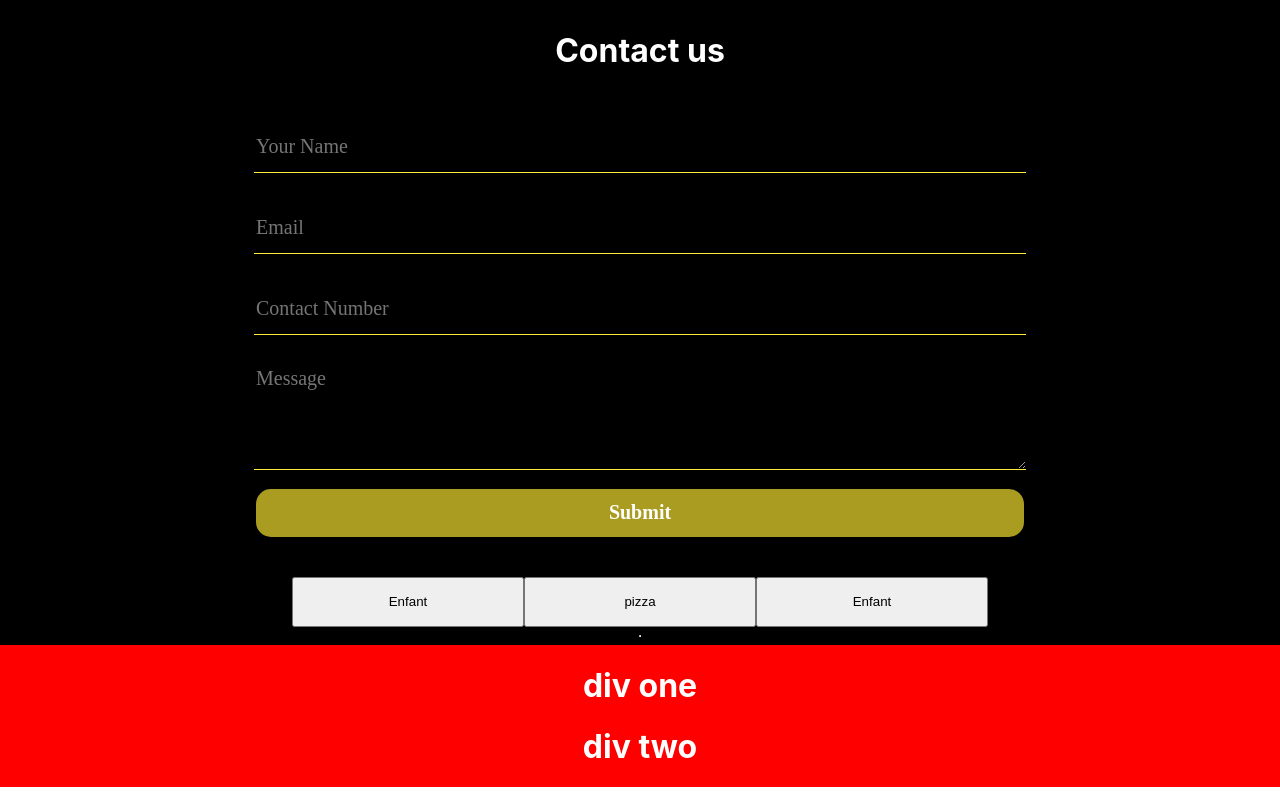
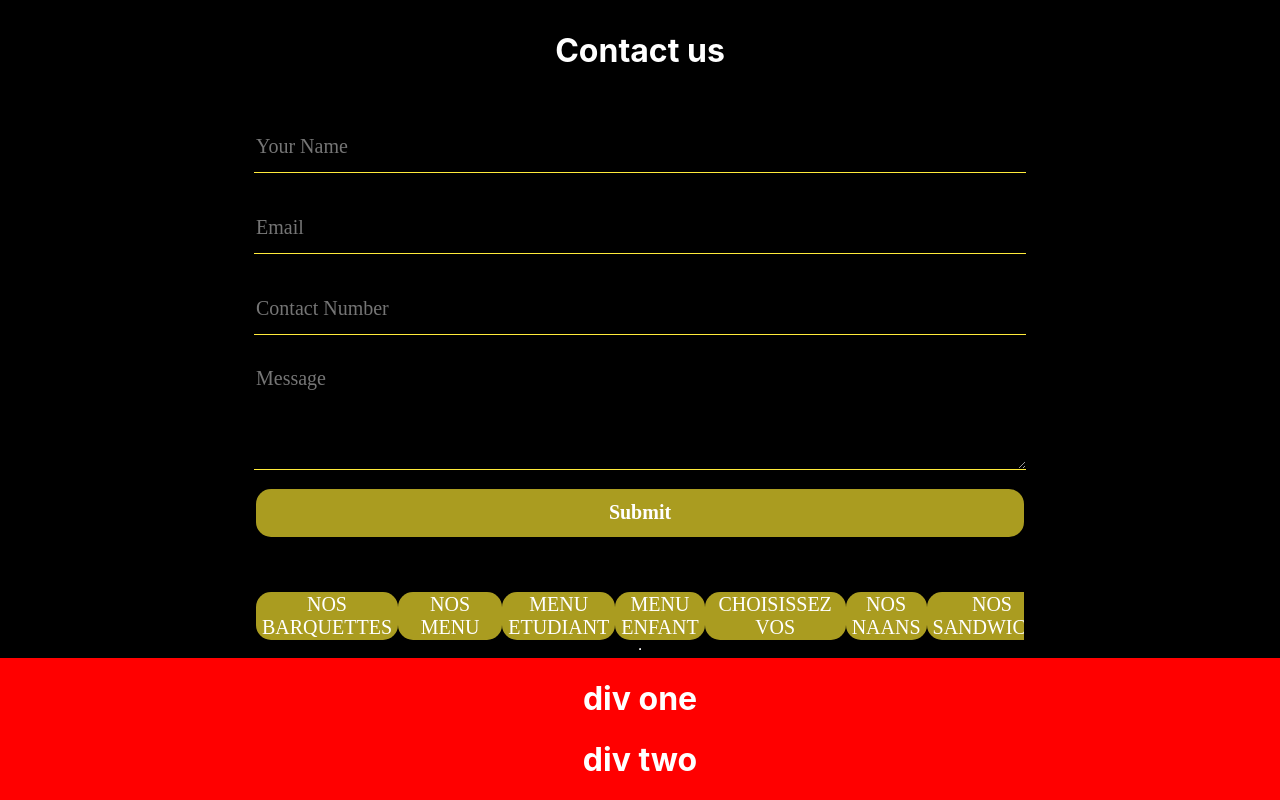
Before and after one commit to UmairSaeedBhatti/ocheesy_web, a React (Create React App) app: page / in a window 1280 px wide. Shown: the part 1377-2177 px from the top of the page. Built offline with nearby package versions, Linux system fonts and the light colour scheme.

Commit message:
Making menu scrolling

```diff
--- a/src/Components/Menu_navbar/Menu_navbar.css
+++ b/src/Components/Menu_navbar/Menu_navbar.css
@@ -1,4 +1,25 @@
 .Menubtn{
-    width: 232px;
-    height: 50px;
+    width: fit-content;
+    /* width: 60%; */
+    height: 3rem;
+    font-size: 25px;
+    color: white;
+    border-radius: 15px;
+    border: none;
+    background-color: #AA9C20;
+    margin-top: 15px;
+    font-family: Francois One;
+    font-size: 20px;
+    /* display: inline-block;
+    text-align: center; */
 }
+
+.Menu_container{
+    overflow-y: auto;
+    display: flex;
+    width: 60%;
+    margin-left: 20%;
+    flex-direction: row;
+    justify-content: space-evenly;
+    scroll-behavior: smooth;
+}
--- a/src/Components/Menu_navbar/Menu_navbar.js
+++ b/src/Components/Menu_navbar/Menu_navbar.js
@@ -4,7 +4,7 @@ import Menudata from '../../Data/Menu_data/Menu_data.json'
 function MenuNavbar(){
     return(
         <>
-          <div>
+          <div className="Menu_container">
               {
                 Menudata.map(menutitle =>{
                     return(
--- a/src/Data/Menu_data/Menu_data.json
+++ b/src/Data/Menu_data/Menu_data.json
@@ -1,6 +1,6 @@
 [
     {
-      "Menu": "Enfant",
+      "Menu": "NOS BARQUETTES",
       "Submenu":[
         {
             "Menuname" : "Nugget",
@@ -15,7 +15,7 @@
       ]
     },
     {
-        "Menu": "pizza",
+        "Menu": "NOS MENU ASSIETTE",
         "Submenu":[
           {
               "Menuname" : "Nugget",
@@ -30,7 +30,127 @@
         ]
       },
       {
-        "Menu": "Enfant",
+        "Menu": "MENU ETUDIANT",
+        "Submenu":[
+          {
+              "Menuname" : "Nugget",
+              "Description" : "Hello world",
+              "Price" : 46
+          },
+          {
+              "Menuname" : "Pizza",
+              "Description" : "this is second",
+              "Price" : 6
+          }
+        ]
+      },
+      {
+        "Menu": "MENU ENFANT",
+        "Submenu":[
+          {
+              "Menuname" : "Nugget",
+              "Description" : "Hello world",
+              "Price" : 46
+          },
+          {
+              "Menuname" : "Pizza",
+              "Description" : "this is second",
+              "Price" : 6
+          }
+        ]
+      },
+      {
+        "Menu": "CHOISISSEZ VOS SUPPLEMENT",
+        "Submenu":[
+          {
+              "Menuname" : "Nugget",
+              "Description" : "Hello world",
+              "Price" : 46
+          },
+          {
+              "Menuname" : "Pizza",
+              "Description" : "this is second",
+              "Price" : 6
+          }
+        ]
+      },
+      {
+        "Menu": "NOS NAANS",
+        "Submenu":[
+          {
+              "Menuname" : "Nugget",
+              "Description" : "Hello world",
+              "Price" : 46
+          },
+          {
+              "Menuname" : "Pizza",
+              "Description" : "this is second",
+              "Price" : 6
+          }
+        ]
+      },
+      {
+        "Menu": "NOS SANDWICHS NAAN",
+        "Submenu":[
+          {
+              "Menuname" : "Nugget",
+              "Description" : "Hello world",
+              "Price" : 46
+          },
+          {
+              "Menuname" : "Pizza",
+              "Description" : "this is second",
+              "Price" : 6
+          }
+        ]
+      },
+      {
+        "Menu": "NOS TACOS",
+        "Submenu":[
+          {
+              "Menuname" : "Nugget",
+              "Description" : "Hello world",
+              "Price" : 46
+          },
+          {
+              "Menuname" : "Pizza",
+              "Description" : "this is second",
+              "Price" : 6
+          }
+        ]
+      },
+      {
+        "Menu": "NOS PIZZAS",
+        "Submenu":[
+          {
+              "Menuname" : "Nugget",
+              "Description" : "Hello world",
+              "Price" : 46
+          },
+          {
+              "Menuname" : "Pizza",
+              "Description" : "this is second",
+              "Price" : 6
+          }
+        ]
+      },
+      {
+        "Menu": "NOS BOISSONS SPECIALES",
+        "Submenu":[
+          {
+              "Menuname" : "Nugget pizza",
+              "Description" : "Hello world",
+              "Price" : 46
+          },
+          {
+              "Menuname" : "Pizza",
+              "Description" : "this is second",
+              "Price" : 6
+          }
+        ]
+      },
+      {
+        "Menu": "NOS DESSERTS",
         "Submenu":[
           {
               "Menuname" : "Nugget",
@@ -44,4 +164,5 @@
           }
         ]
       }
+
   ]
```
